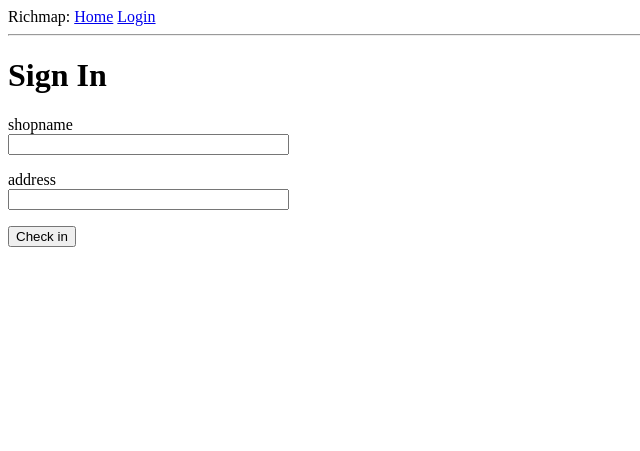
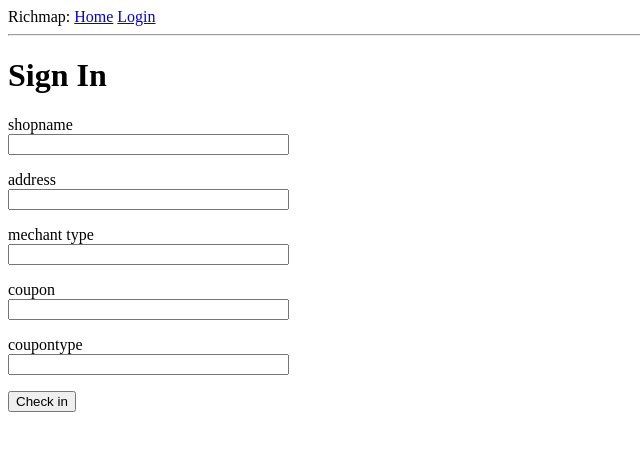
Before and after one commit to joking-clock/richmap-demo, a Flask app: page /login in a window 1280 px wide. Shown: the top 451 px of the page, without its empty margins (0-640 px from the left). Run offline with Flask 2, Linux system fonts and the light colour scheme.

Commit message:
demo: coupon details can be shown as marker label on side

```diff
--- a/app/forms.py
+++ b/app/forms.py
@@ -5,4 +5,7 @@ from wtforms.validators import DataRequired
 class LoginForm(FlaskForm):
     shopname = StringField('shopname', validators=[DataRequired()])
     address = StringField('address', validators=[DataRequired()])
+    shoppertype = StringField('mechant type', validators=[DataRequired()])
+    coupon = StringField('coupon', validators=[DataRequired()])
+    coupontype = StringField('coupontype', validators=[DataRequired()])
     submit = SubmitField('Check in')
--- a/app/routes.py
+++ b/app/routes.py
@@ -35,5 +35,6 @@ def login():
         map = MapService()
         result = map.geocode(form.address.data)
         coordinate = {'lat':result['lat'], 'lng':result['lng']}
-        return render_template('map.html', coordinate=coordinate)
+        coupon = {'type':form.coupontype.data,'cdata':form.coupon.data}
+        return render_template('map.html', coordinate=coordinate, coupondata=coupon)
     return render_template('login.html', title='Check In', form=form)
--- a/app/templates/login.html
+++ b/app/templates/login.html
@@ -18,6 +18,27 @@
             <span style="color: red;">[{{ error }}]</span>
             {% endfor %}
         </p>
+        <p>
+            {{ form.shoppertype.label }}<br>
+            {{ form.shoppertype(size=32) }}<br>
+            {% for error in form.shoppertype.errors %}
+            <span style="color: red;">[{{ error }}]</span>
+            {% endfor %}
+        </p>
+        <p>
+            {{ form.coupon.label }}<br>
+            {{ form.coupon(size=32) }}<br>
+            {% for error in form.coupon.errors %}
+            <span style="color: red;">[{{ error }}]</span>
+            {% endfor %}
+        </p>
+        <p>
+            {{ form.coupontype.label }}<br>
+            {{ form.coupontype(size=32) }}<br>
+            {% for error in form.coupontype.errors %}
+            <span style="color: red;">[{{ error }}]</span>
+            {% endfor %}
+        </p>
         <p>{{ form.submit() }}</p>
     </form>
 {% endblock %}
```
Also changed, not shown: app/templates/map.html (+20 -4 lines).
